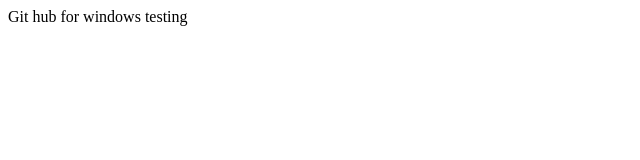
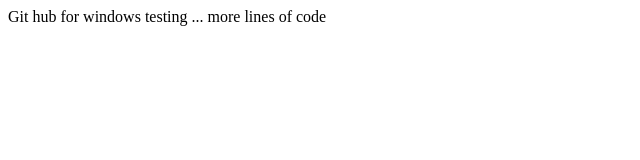
Before and after one commit to anitesh89/GitHubWindowsPractice, a plain HTML site: page WebContent/index.html in a window 1280 px wide. Shown: the whole page, without its empty margins (0-640 px from the left). Drawn offline with Linux system fonts and the light colour scheme.

Commit message:
secone commit

```diff
--- a/WebContent/index.html
+++ b/WebContent/index.html
@@ -6,5 +6,8 @@
 </head>
 <body>
 Git hub for windows testing
+
+
+... more lines of code
 </body>
 </html>
```
